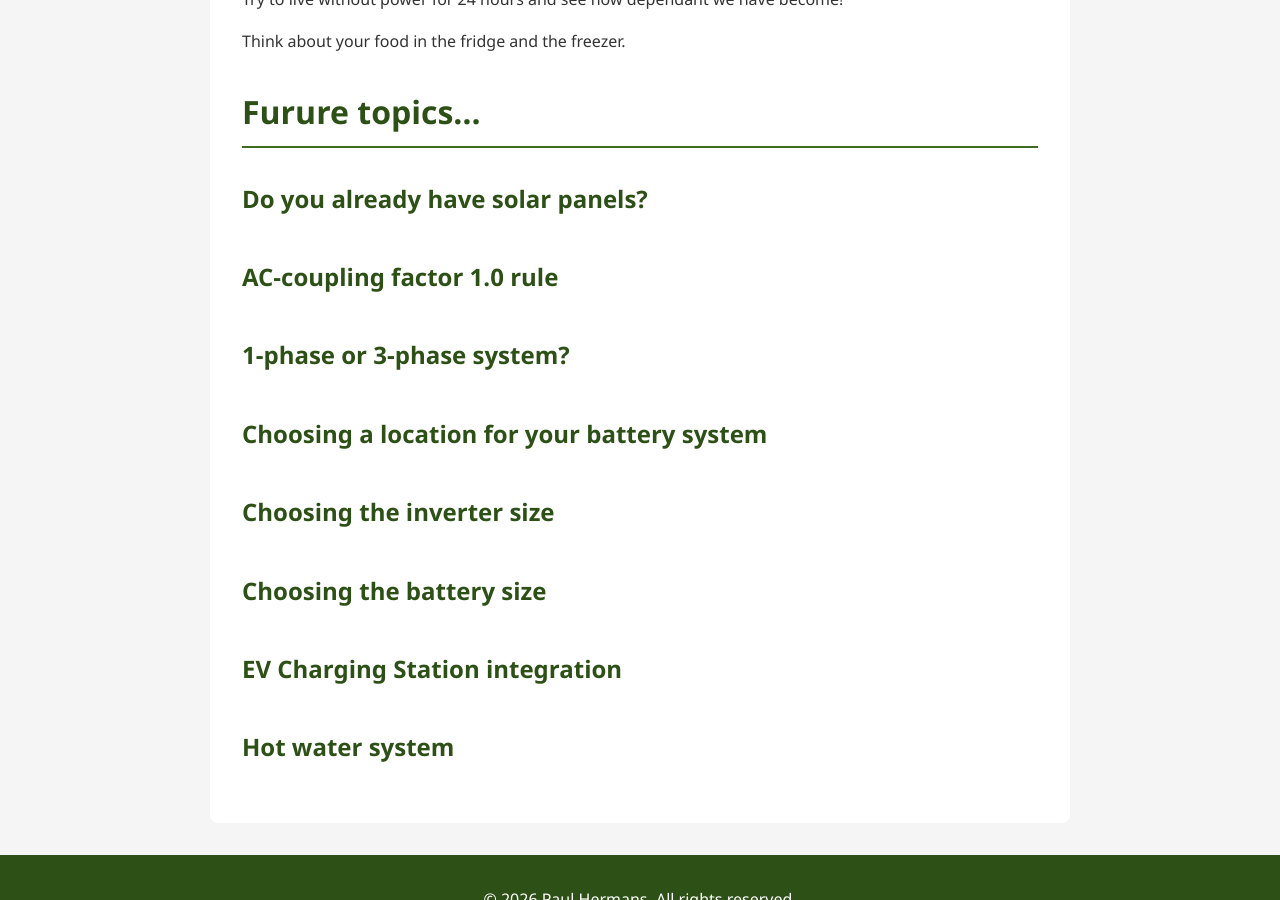
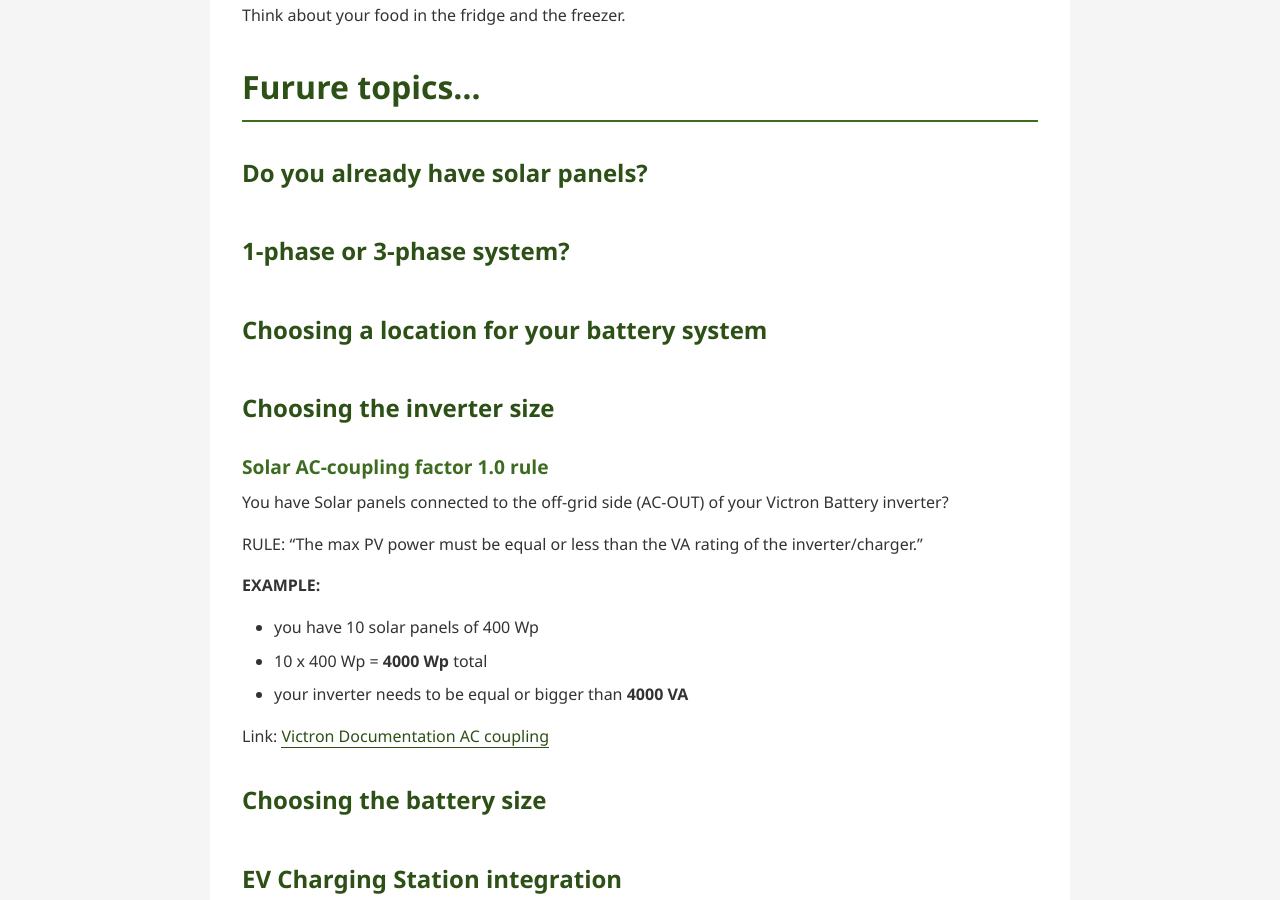
Before and after one commit to paulhermanseu/paulhermans.eu, a Jekyll site: the page built from victron-home-battery-system.md, in a window 1280 px wide and 900 px high, scrolled down 1262 px. Built offline with Jekyll 4.4.1, drawn with Linux system fonts in a browser that asks for light colours; some of the changed text lies outside the part shown.

Commit message:
Revise document to focus on Home Battery System
Updated the document to focus on the Home Battery System instead of the Home Energy Management System. Added sections on system types and inverter sizing.

```diff
--- a/victron-home-energy-management-system.md
+++ b/victron-home-battery-system.md
@@ -1,13 +1,13 @@
 ---
 layout: default
-title: Build your Home Energy Management System (with Victron)
+title: Build your Home Battery System (with Victron)
 redirect_from:
   - /victron/
 ---
 
-# Victron Home Energy Management System
+# Victron Home Battery System
 
-On this page I'm going to explain how to build your own Home Energy Management System with Victron Energy.
+On this page I'm going to explain how to build your own Home Battery System with Victron Energy.
 
 ## Victron Energy?
 
@@ -44,14 +44,26 @@
 
 ## Do you already have solar panels?
 
-## AC-coupling factor 1.0 rule
-
 ## 1-phase or 3-phase system?
 
 ## Choosing a location for your battery system
 
 ## Choosing the inverter size
 
+### Solar AC-coupling factor 1.0 rule
+
+You have Solar panels connected to the off-grid side (AC-OUT) of your Victron Battery inverter?
+
+RULE: "The max PV power must be equal or less than the VA rating of the inverter/charger."
+
+**EXAMPLE:**
+
+- you have 10 solar panels of 400 Wp
+- 10 x 400 Wp = **4000 Wp** total
+- your inverter needs to be equal or bigger than **4000 VA**
+
+Link: [Victron Documentation AC coupling](https://www.victronenergy.com/live/ac_coupling:start)
+
 ## Choosing the battery size
 
 ## EV Charging Station integration
```
